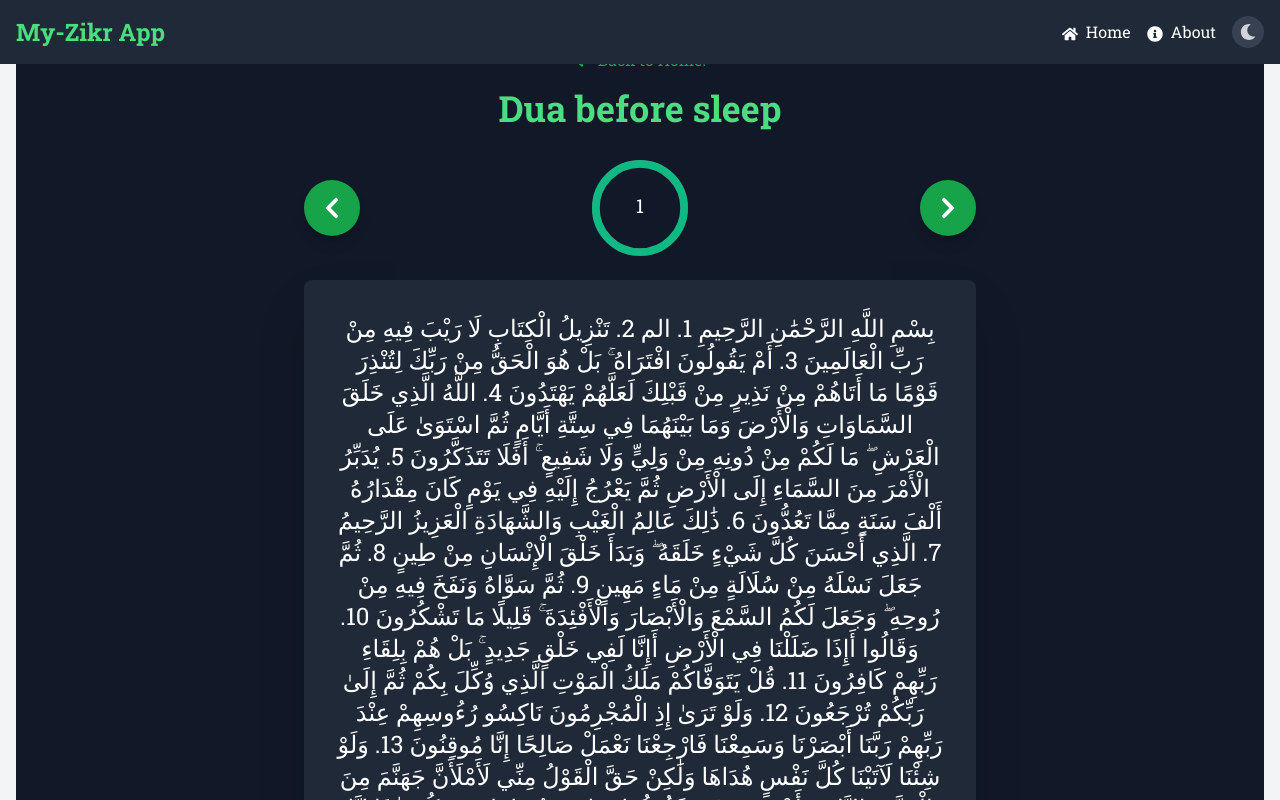
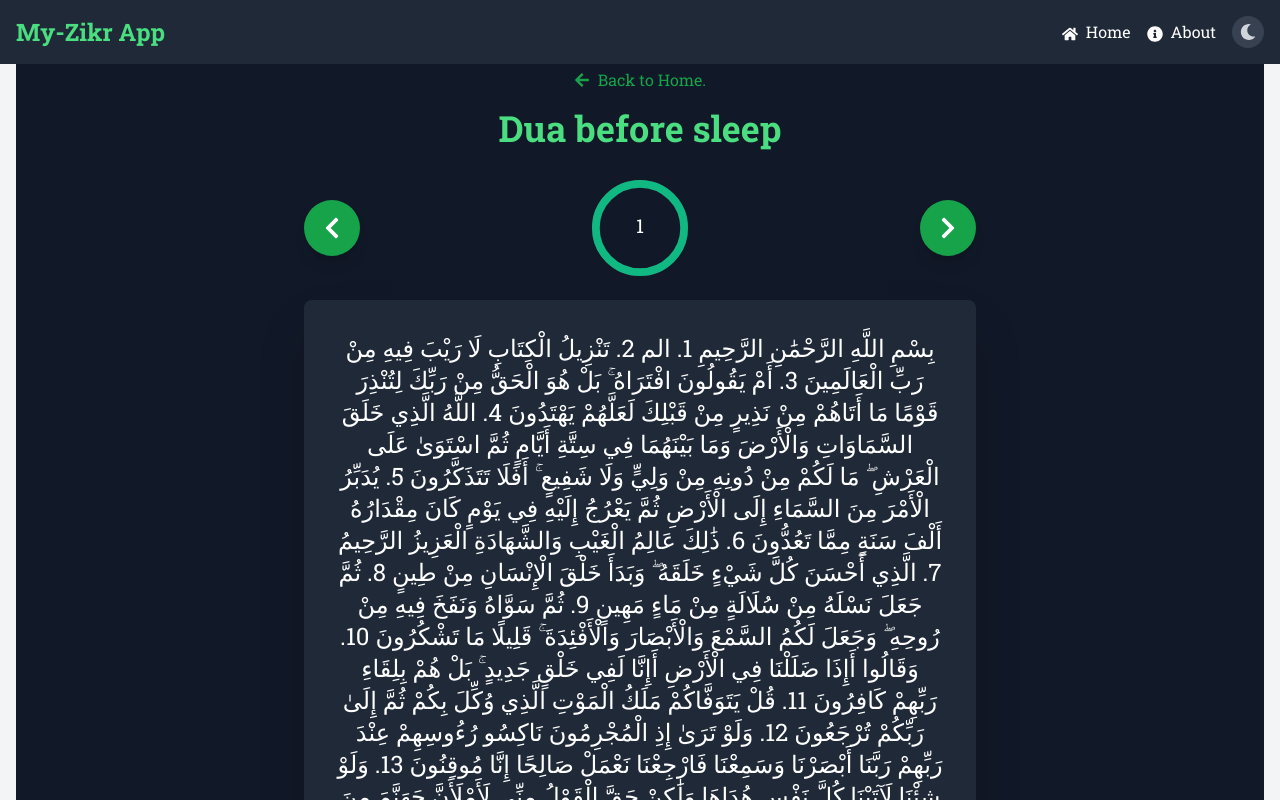
Before and after one commit to MubarekAdem/my-zikr-app, a Next.js app: page /dua/before-sleep in a window 1280 px wide. Shown: the top 800 px of the page. Built offline with nearby package versions, Linux system fonts and the light colour scheme.

Commit message:
fixed margening for before-sleep

```diff
--- a/src/components/duas/BeforeSleep.jsx
+++ b/src/components/duas/BeforeSleep.jsx
@@ -198,7 +198,7 @@ export default function MorningZikr() {
 
   return (
     <div
-      className={`${robotoSlab.className} flex flex-col items-center justify-center min-h-screen bg-gray-900 text-white p-4`}
+      className={`${robotoSlab.className} flex flex-col items-center justify-center min-h-screen bg-gray-900 text-white p-4 mt-[20px]`}
     >
       <Link
         href="/"
```
